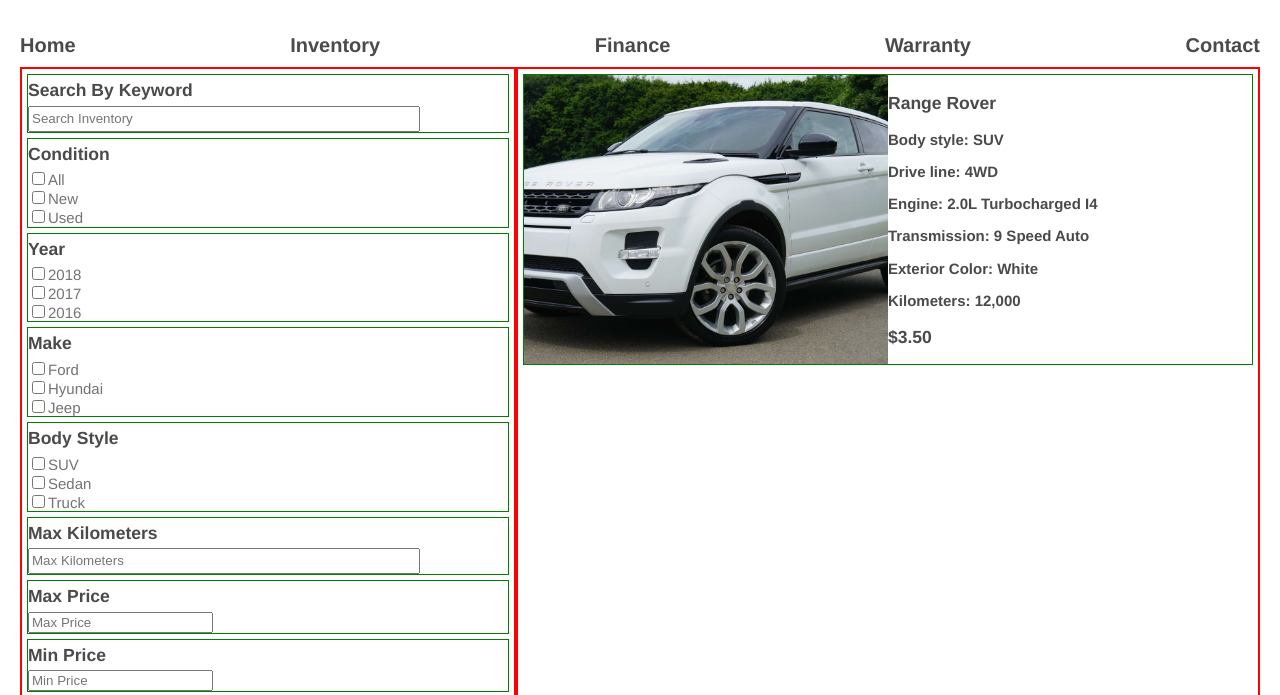
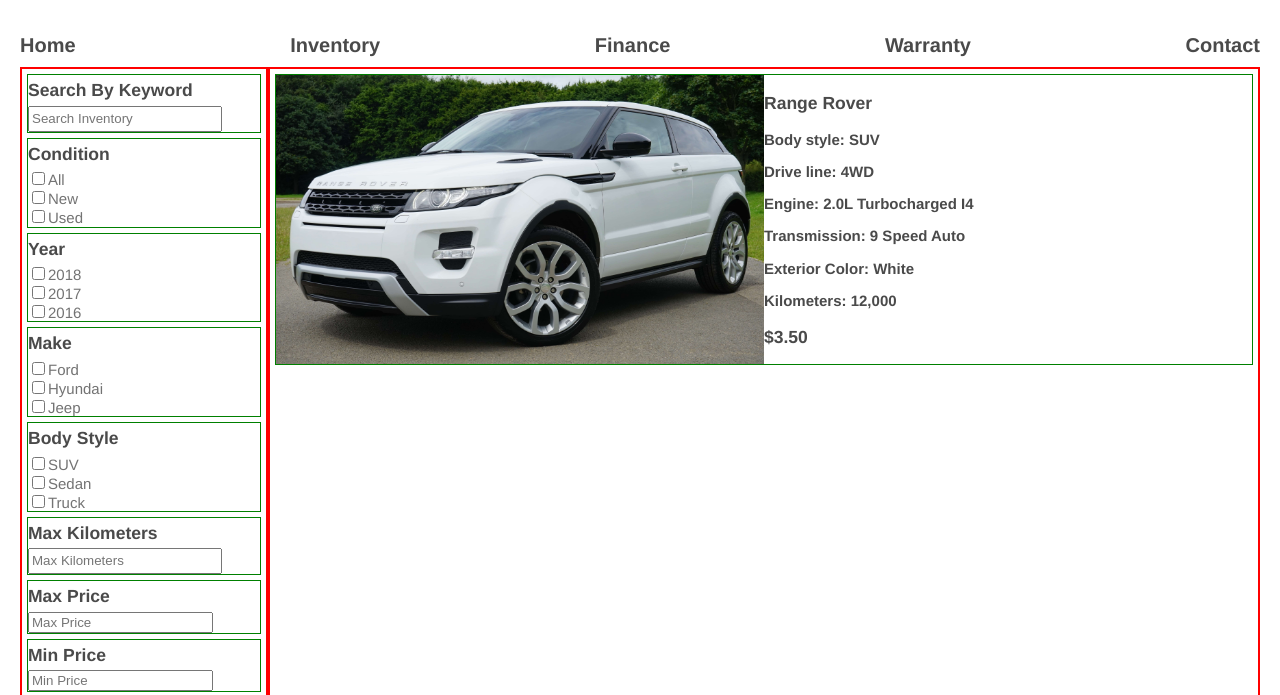
Before and after one commit to AlexMac7/dealership-grid-layout, a plain HTML site: page index.html in a window 1280 px wide. Shown: the part 94-789 px from the top of the page. Drawn offline with Linux system fonts and the light colour scheme.

Commit message:
Decrease filters div column size

```diff
--- a/styles.css
+++ b/styles.css
@@ -52,7 +52,7 @@ body {
 /* Hero */
 .hero {
     display: grid;
-    grid-template-columns: 2fr 3fr;
+    grid-template-columns: 1fr 4fr;
     min-height: 50vh;
     max-width: 100vw;
     margin-top: 1rem;
```
